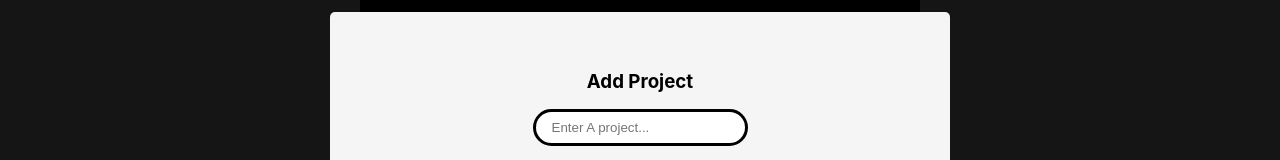
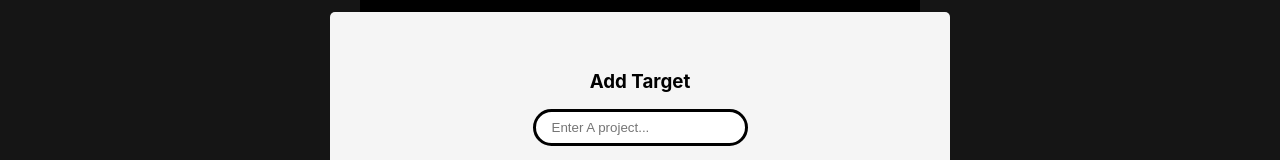
Before and after one commit to godric4/target, a React (Create React App) app: page / in a window 1280 px wide. Both pictures are taken after a click on the icon 640 px from the left and 764 px from the top of the page. Shown: the part 268-428 px from the top of the page. Built offline with nearby package versions, Linux system fonts and the light colour scheme.

Commit message:
fixed input value bug

```diff
--- a/src/components/ModalForm.js
+++ b/src/components/ModalForm.js
@@ -31,7 +31,7 @@ const ModalForm = () => {
           <form action=''>
             {alert.show && <Alert {...alert} />}
 
-            <h3> {isEditing ? 'Edit Project' : 'Add Project'}</h3>
+            <h3> {isEditing ? 'Edit Target' : 'Add Target'}</h3>
 
             <div className='form-flex'>
               <input
--- a/src/context.js
+++ b/src/context.js
@@ -107,6 +107,7 @@ const AppProvider = ({ children }) => {
     setIsModalOpen(true)
   }
   const closeModal = () => {
+    setTargetName('')
     setIsModalOpen(false)
   }
 
```
Also changed, not shown: 1 other file (tests, documents, lock files or other folders).
